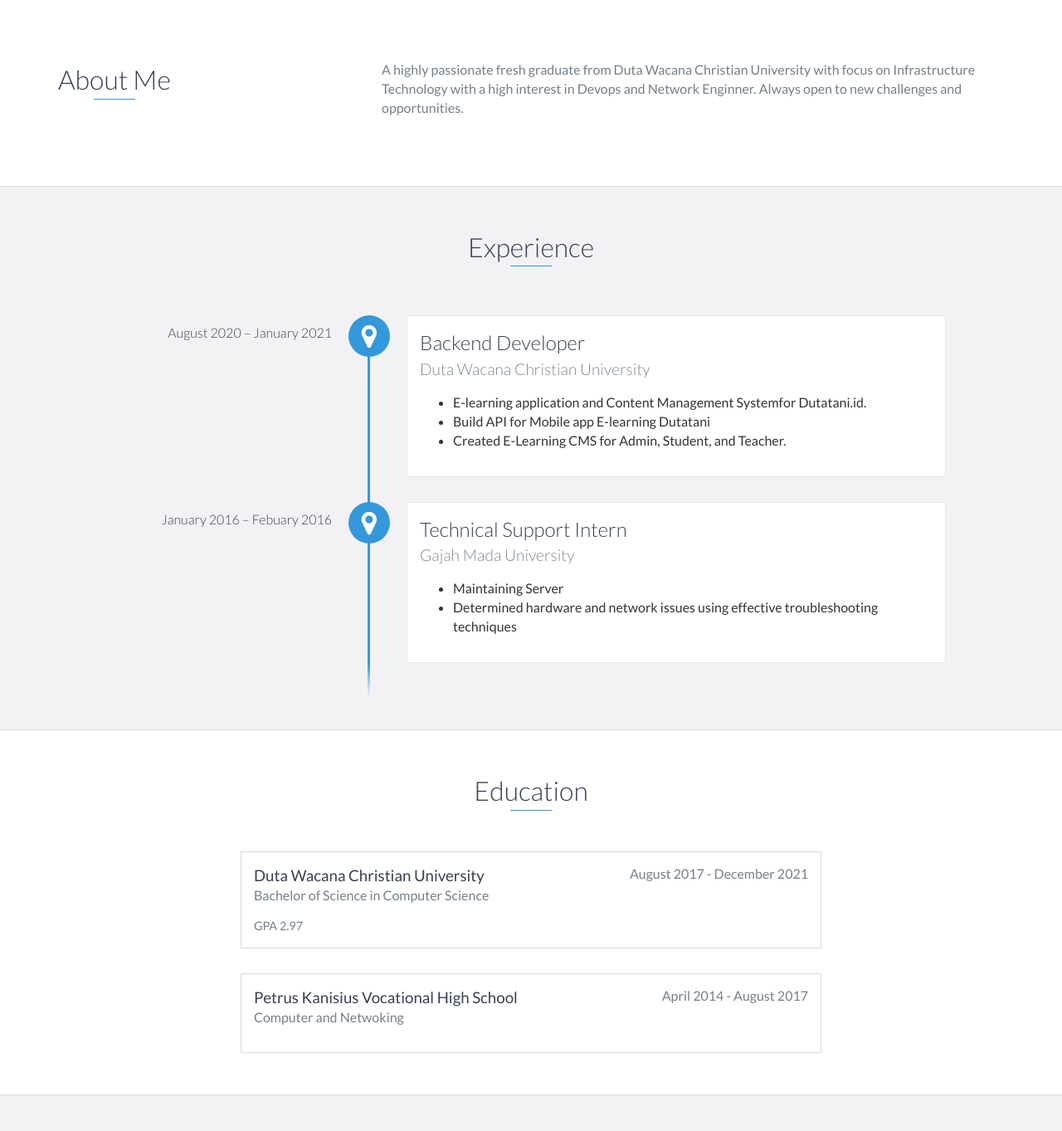
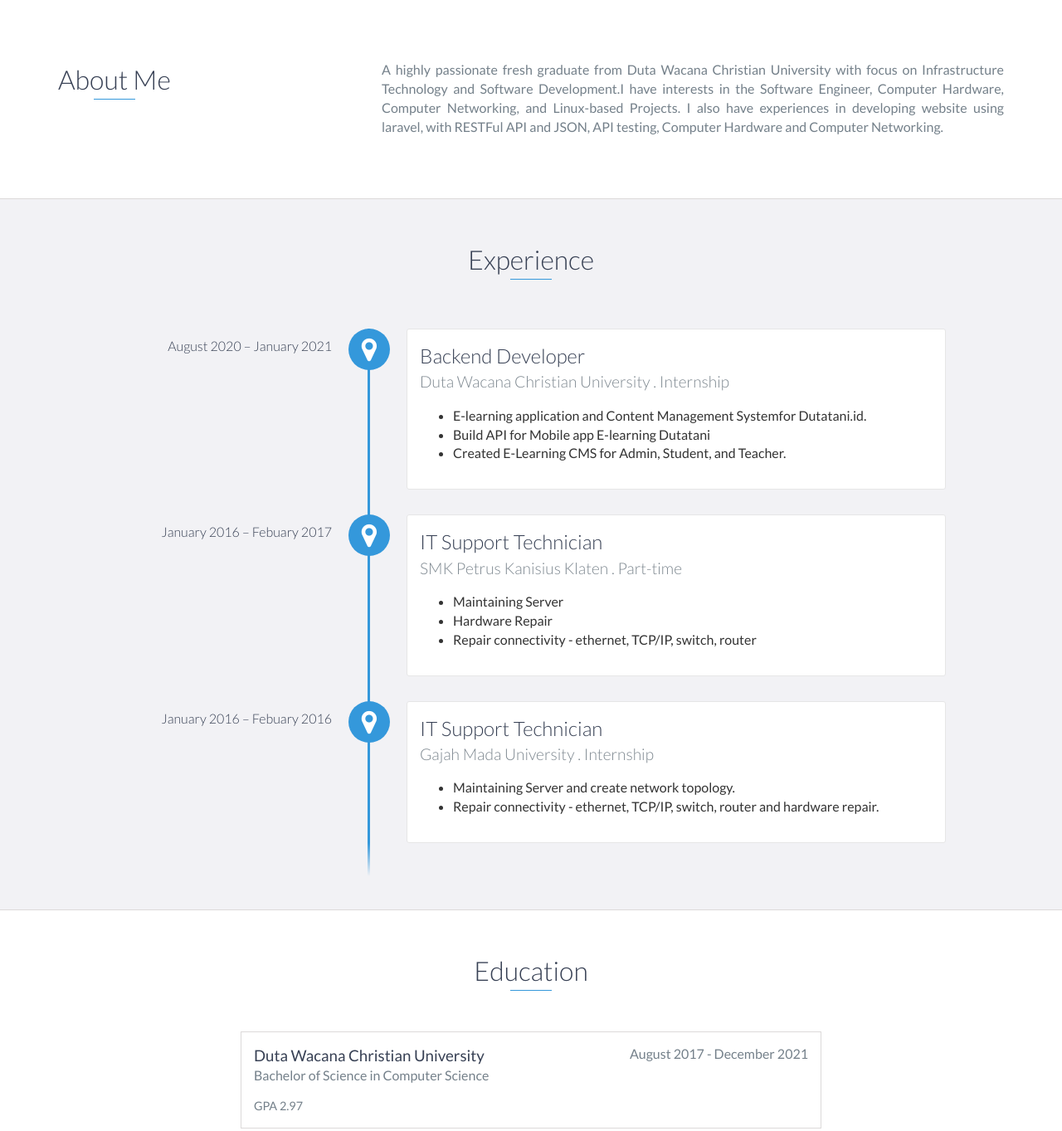
Before and after one commit to Reksy747/Reksy747.github.io, a website: page index.html in a window 1280 px wide. Shown: the part 802-2165 px from the top of the page at 83% size. Drawn offline with nearby package versions, Linux system fonts and the light colour scheme.

Commit message:
update mini

```diff
--- a/index.html
+++ b/index.html
@@ -76,11 +76,13 @@
                     <h2 class="heading">About Me</h2>
                 </div>
                 <div class="col-md-8">
-                    <p>
-                        A highly passionate fresh graduate from Duta Wacana
-Christian University with focus on Infrastructure Technology
-with a high interest in Devops and Network Enginner.
-Always open to new challenges and opportunities.
+                    <p align="justify">
+                        A highly passionate fresh graduate from Duta Wacana Christian University
+                        with focus on Infrastructure Technology and Software Development.I have
+                        interests in the Software Engineer, Computer Hardware, Computer
+                        Networking, and Linux-based Projects. I also have experiences in
+                        developing website using laravel, with RESTFul API and JSON, API testing,
+                        Computer Hardware and Computer Networking.
                     </p>
                 </div>
             </div>
@@ -93,7 +95,7 @@
         <div id="experience-timeline">
             <div data-date="August 2020 – January 2021">
                 <h3>Backend Developer</h3>
-                <h4>Duta Wacana Christian University</h4>
+                <h4>Duta Wacana Christian University . Internship</h4>
                 <ul>
                     <li>
                         E-learning application and Content Management Systemfor Dutatani.id.
@@ -107,20 +109,35 @@
                 </ul>
             </div>
 
-            <div data-date="January 2016 – Febuary 2016">
-                <h3>Technical Support Intern</h3>
-                <h4>Gajah Mada University</h4>
+            <div data-date="January 2016 – Febuary 2017">
+                <h3>IT Support Technician</h3>
+                <h4>SMK Petrus Kanisius Klaten . Part-time</h4>
                 <ul>
                 <li>
                     Maintaining Server
                 </li>
                 <li>
-                    Determined hardware and network issues using effective troubleshooting techniques
+                    Hardware Repair
+
+                </li>
+                <li>
+                    Repair connectivity - ethernet, TCP/IP, switch, router
                 </li>
                 </ul>
             </div>
 
+            <div data-date="January 2016 – Febuary 2016">
+                <h3>IT Support Technician</h3>
+                <h4>Gajah Mada University . Internship</h4>
+                <ul>
+                    <li>
+                        Maintaining Server and create network topology.
+                    </li>
+                    <li>
+                        Repair connectivity - ethernet, TCP/IP, switch, router and hardware repair.
+                    </li>
 
+            </div>
         </div>
     </div>
     <!-- End #experience -->
@@ -214,17 +231,18 @@
     <div id="skills">
         <h2 class="heading">Skills</h2>
         <ul>
-            <li>JavaScript</li>
             <li>Linux</li>
-            <li>Laravel</li>
-            <li>Java</li>
-            <li>C</li>
-            <li>C#</li>
-            <li>C++</li>
-            <li>Cloud Computing</li>
-            <li>Mikrotik</li>
             <li>Bash</li>
             <li>Docker</li>
+            <li>Laravel</li>
+            <li>AWS EC2</li>
+            <li>AWS S3</li>
+            <li>Loadbalancing</li>
+            <li>GIT</li>
+            <li>C++</li>
+            <li>Computer Networking</li>
+            <li>java</li>
+            <li>Computer Hardware</li>
 
         </ul>
     </div>
```
